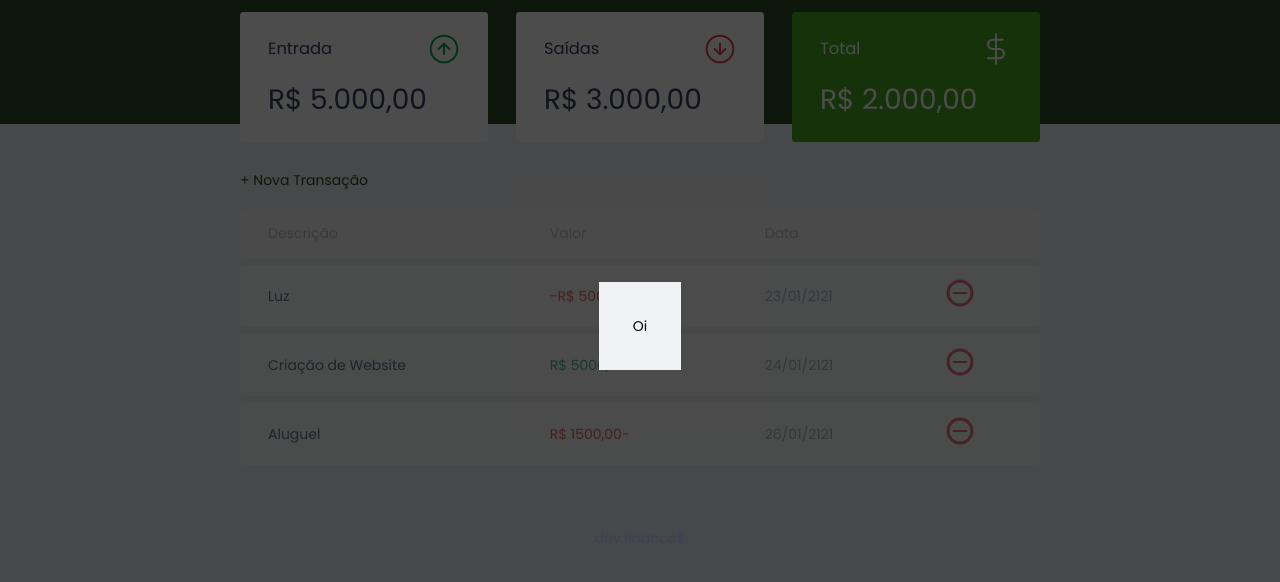
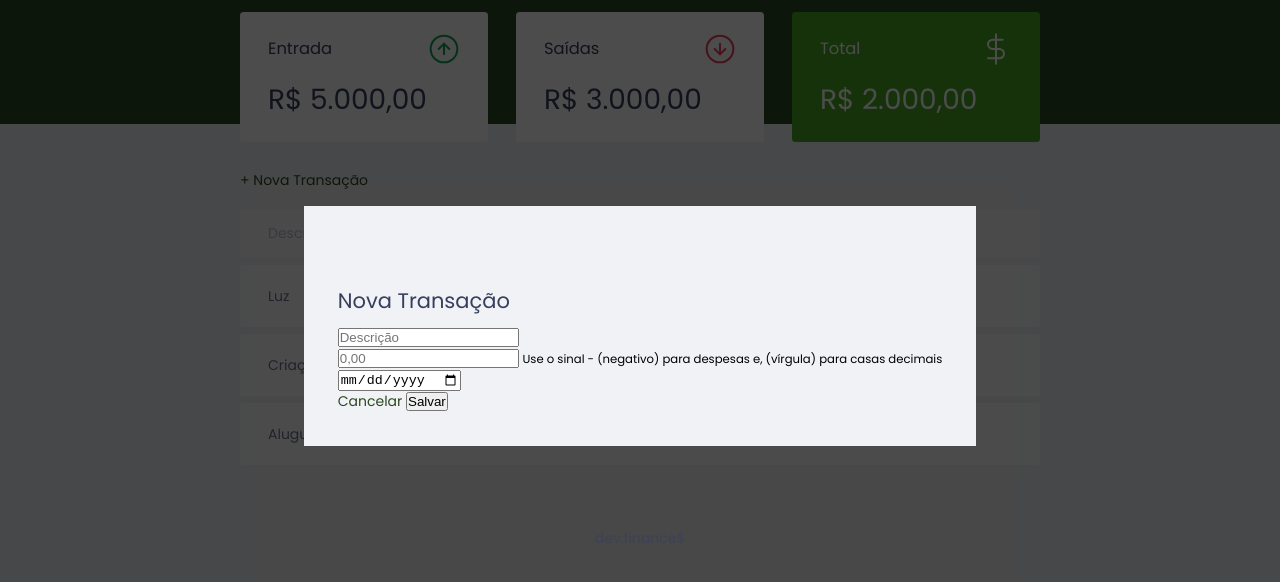
Before and after one commit to Ronaldss/Maratona-Discover--Rocketseat, a plain HTML site: page index.html in a window 1280 px wide. Shown: the part 74-656 px from the top of the page. Drawn offline with Linux system fonts and the light colour scheme.

Commit message:
Formulário básico - sem styles

```diff
--- a/index.html
+++ b/index.html
@@ -85,8 +85,58 @@
 
   <div class="modal-overlay active">
     <div class="modal">
-      <div class="modal-content">
-        Oi
+      <div id="form">
+        <h2>Nova Transação</h2>
+        <form action="">
+
+          <div class="input-group">
+            <label
+              class="sr-only"
+              for="description">Descrição
+            </label>
+            <input
+              type="text"
+              id="description"
+              name="description"
+              placeholder="Descrição"
+              />
+          </div>
+
+          <div class="input-group">
+            <label
+              class="sr-only"
+              for="amount">Valor
+            </label>
+            <input
+              type="number"
+              step="0.01"
+              id="amount"
+              name="amount"
+              placeholder="0,00"
+            />
+            <small class="help">
+              Use o sinal - (negativo) para despesas e,
+              (vírgula) para casas decimais
+            </small>
+          </div>
+
+          <div class="input-group">
+            <label
+              class="sr-only"
+              for="date">Data
+            </label>
+            <input
+              type="date"
+              id="date"
+              name="date"
+            />
+          </div>
+
+          <div class="input-group actions">
+            <a href="" class="button cancel">Cancelar</a>
+            <button>Salvar</button>
+          </div>
+        </form>
       </div>
     </div>
   </div>
```
